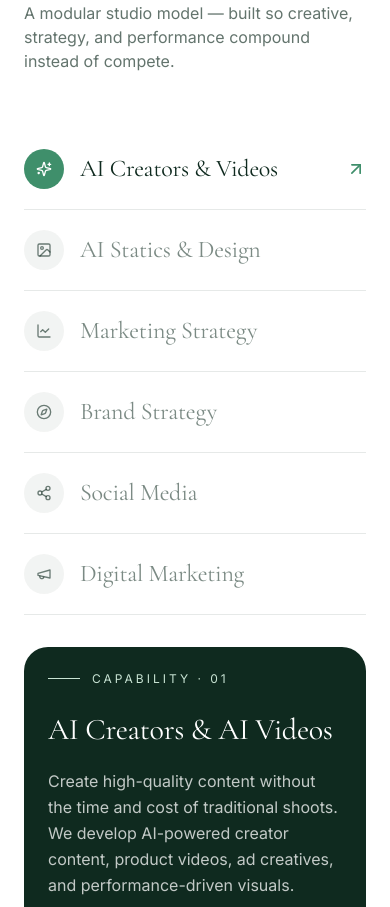
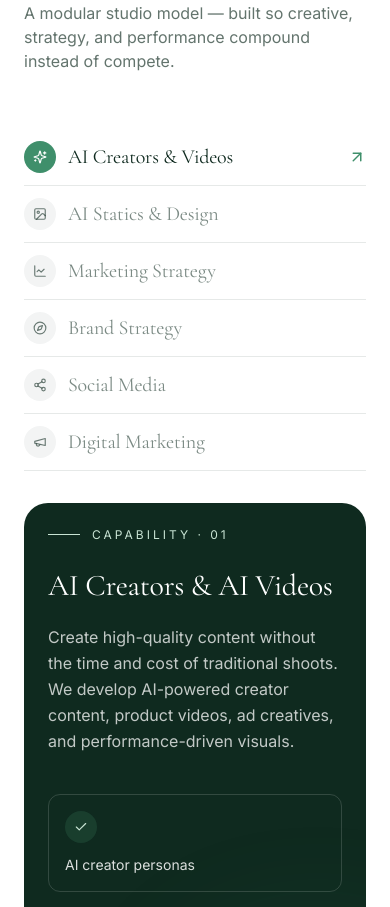
Before and after one commit to AkshathPunacha/progresa-ventures, a React (Vite) app: page / in a window 390 px wide. Shown: the part 1720-2627 px from the top of the page. Built offline with nearby package versions, Linux system fonts and the light colour scheme.

Commit message:
Pack Services tab list tightly on mobile screens

```diff
--- a/src/App.jsx
+++ b/src/App.jsx
@@ -433,18 +433,18 @@ function Services() {
                       onMouseEnter={() => setActive(s.id)}
                       onFocus={() => setActive(s.id)}
                       onClick={() => setActive(s.id)}
-                      className="w-full flex items-center justify-between gap-6 py-5 lg:py-6 group text-left"
+                      className="w-full flex items-center justify-between gap-4 lg:gap-6 py-3 lg:py-6 group text-left"
                     >
-                      <div className="flex items-center gap-4">
+                      <div className="flex items-center gap-3 lg:gap-4">
                         <span
-                          className={`h-10 w-10 rounded-full inline-flex items-center justify-center transition-all duration-500 ${
+                          className={`h-8 w-8 lg:h-10 lg:w-10 rounded-full inline-flex items-center justify-center transition-all duration-500 ${
                             isActive ? 'bg-sage text-cream' : 'bg-ink/5 text-ink/60 group-hover:bg-ink/10'
                           }`}
                         >
-                          <Icon size={16} />
+                          <Icon size={14} />
                         </span>
                         <span
-                          className={`font-display text-2xl sm:text-3xl transition-colors ${
+                          className={`font-display text-xl lg:text-3xl transition-colors ${
                             isActive ? 'text-ink' : 'text-ink/55 group-hover:text-ink'
                           }`}
                         >
@@ -452,7 +452,7 @@ function Services() {
                         </span>
                       </div>
                       <ArrowUpRight
-                        size={20}
+                        size={18}
                         className={`shrink-0 transition-all duration-500 ${
                           isActive
                             ? 'text-sage opacity-100 translate-x-0 -translate-y-0'
```
